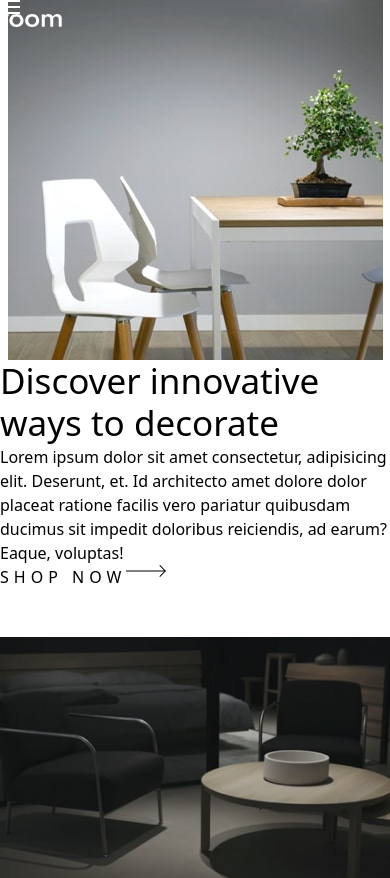
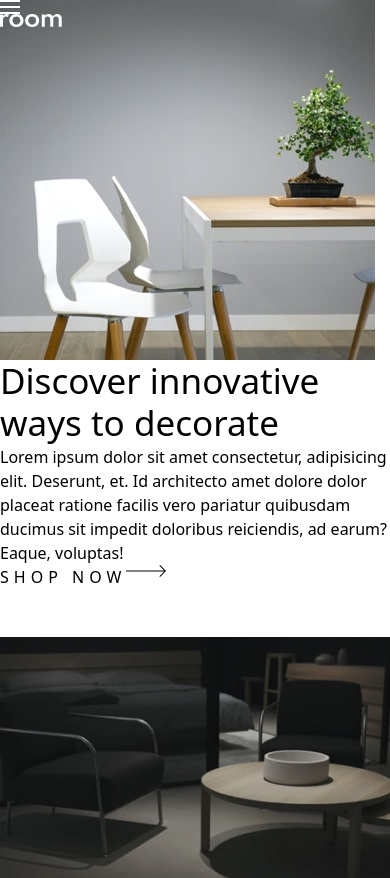
Before and after one commit to noklash/vite-8, a React (Vite) app in the folder my-project/: page / in a window 390 px wide. Shown: the top 878 px of the page. Built offline with nearby package versions, Linux system fonts and the light colour scheme.

Commit message:
centered the image for mobile

```diff
--- a/my-project/src/index.css
+++ b/my-project/src/index.css
@@ -24,10 +24,7 @@
 .hero--img{
     width: 100%;
 }
-.hero-i{
-    margin-left: auto;
-    margin-right: auto;
-}
+
 @media(min-width:470px){
     .hero{
         display: flex;
@@ -39,6 +36,11 @@
         width:40%;
         margin-top: 8rem;
 
+    }
+
+    .hero-i{
+        margin-left: auto;
+        margin-right: auto;
     }
 }
 
```
